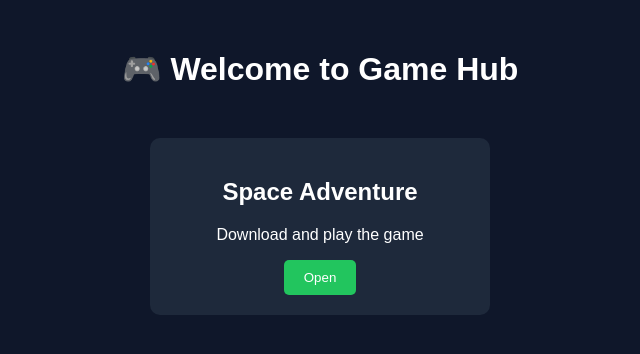
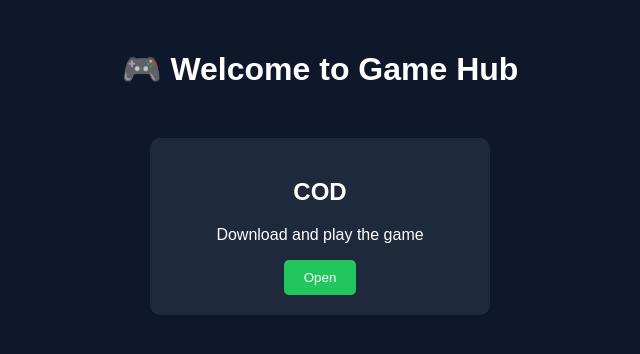
Before and after one commit to thirulingeshwar/Games-Hub, a Flask app: page / in a window 1280 px wide. Shown: the top 354 px of the page, without its empty margins (320-960 px from the left). Run offline with Flask 3, Linux system fonts and the light colour scheme.

Commit message:
Update index.html

```diff
--- a/templates/index.html
+++ b/templates/index.html
@@ -10,7 +10,7 @@
 <h1>🎮 Welcome to Game Hub</h1>
 
 <div class="game-card">
-    <h2>Space Adventure</h2>
+    <h2>COD</h2>
     <p>Download and play the game</p>
     <a href="{{ url_for('cod_mf') }}">
         <button>Open</button>
```
